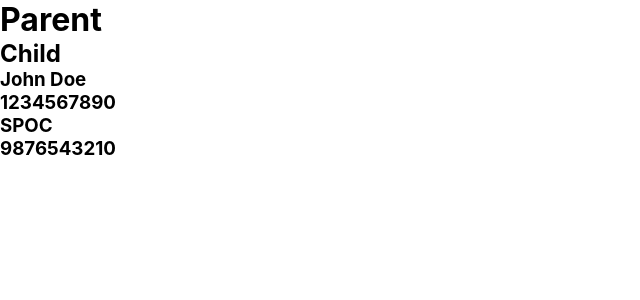
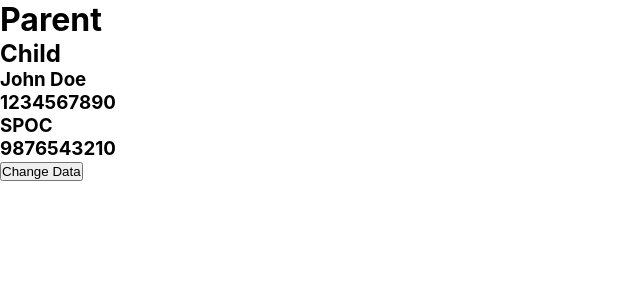
Before and after one commit to Bhagirathsinh073/Internship_Work, a React (Create React App) app in the folder Lesson-2/project/: page /update in a window 1280 px wide. Shown: the top 300 px of the page, without its empty margins (0-640 px from the left). Built offline with nearby package versions, Linux system fonts and the light colour scheme; a web font is replaced by a local one.

Commit message:
update Passing Prosp using spread Oprator

```diff
--- a/Lesson-2/project/src/Componts/SPO.js
+++ b/Lesson-2/project/src/Componts/SPO.js
@@ -10,10 +10,12 @@ export default function SPO() {
         name: 'John Doe',
         contact: '1234567890'
     }
+
   return (
     <div>
       <h1>Parent</h1>
       <SPOC {...user}  {...data}/>
+      <button onClick={() => setData({...data, fullName: 'Jane Doe', phone: '9999999999' })}>Change Data</button>
     </div>
   )
 }
```
